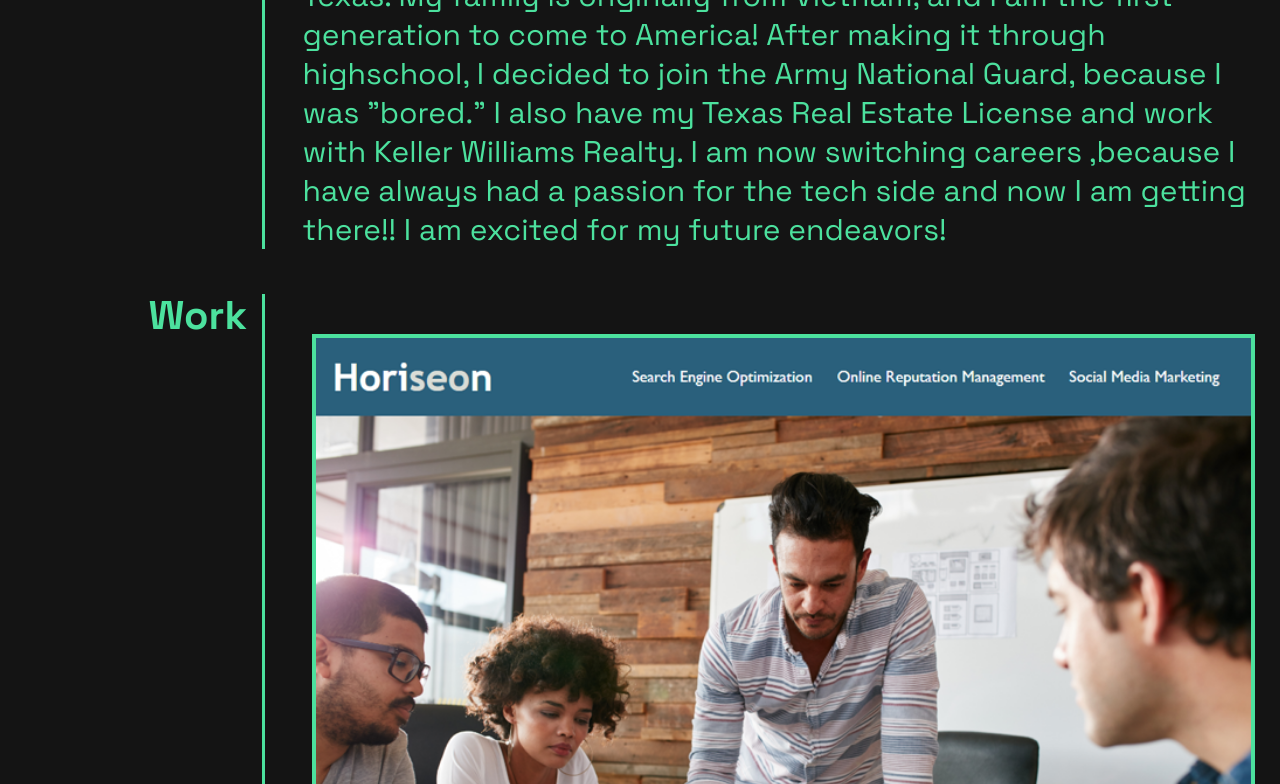
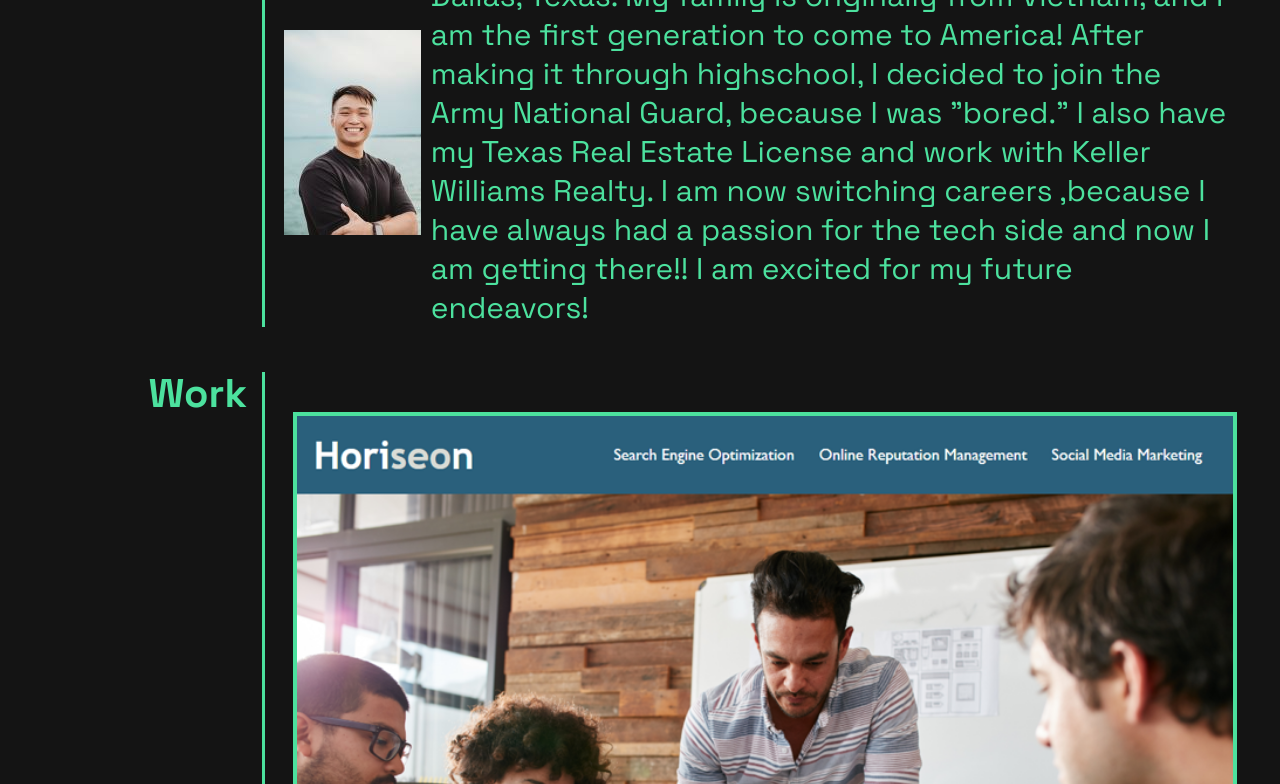
Before and after one commit to Davidtruong02/Module-2-challenge, a plain HTML site: page index.html in a window 1280 px wide. Shown: the part 489-1273 px from the top of the page. Drawn offline with Linux system fonts and the light colour scheme.

Commit message:
added image of myself and updated CS code

```diff
--- a/assets/css/style.css
+++ b/assets/css/style.css
@@ -95,11 +95,21 @@ p {
     color:hsl(153, 71%, 59%);
     font-size: 30px;
     margin-right: 10px;
+    padding-left: 10px;
 }
 
 
 
 .flex-row2 {
+    display: flex;
+    justify-content: space-around;
+    align-items: center;
+    margin: 0 auto 0 auto;
+    width: 90%;
+}
+
+
+.flex-row {
     display: flex;
     flex-direction: column;
     flex-wrap: wrap;
--- a/index.html
+++ b/index.html
@@ -39,7 +39,8 @@
         <section class="page" id="About">
 
                 <h2>About Me</h2>
-                    <div>
+                    <div class="flex-row2">
+                        <img src="assets/images/updated2.0.jpg"></img>
                     <p>
                         Hello! My name is David Truong. I was born and raised in Dallas, Texas. My family is originally from Vietnam, and I
                         am the first generation to come to America! After making it through highschool, I decided to join the Army National
```
Also changed, not shown: assets/images/updated2.0.jpg (added).
